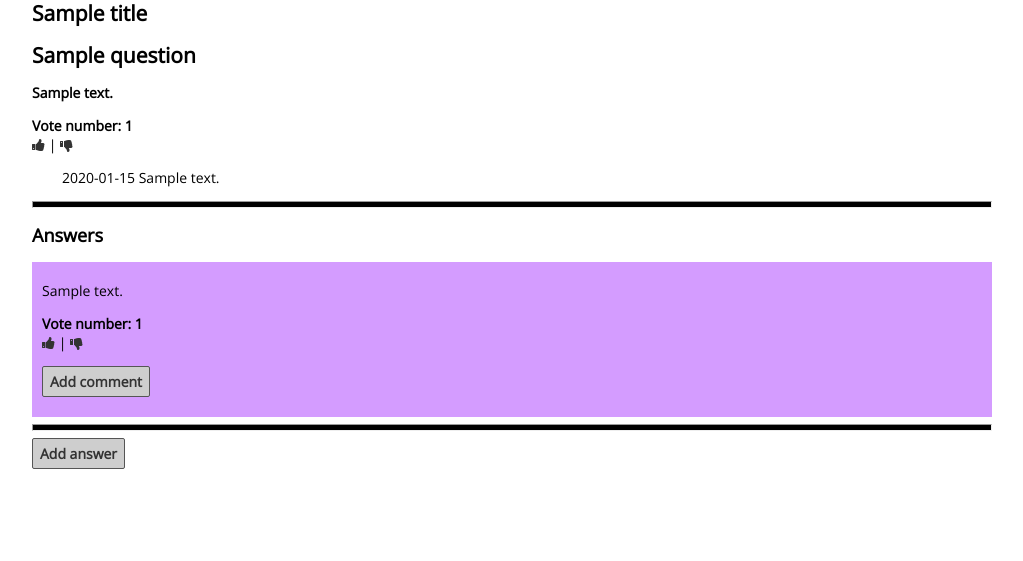
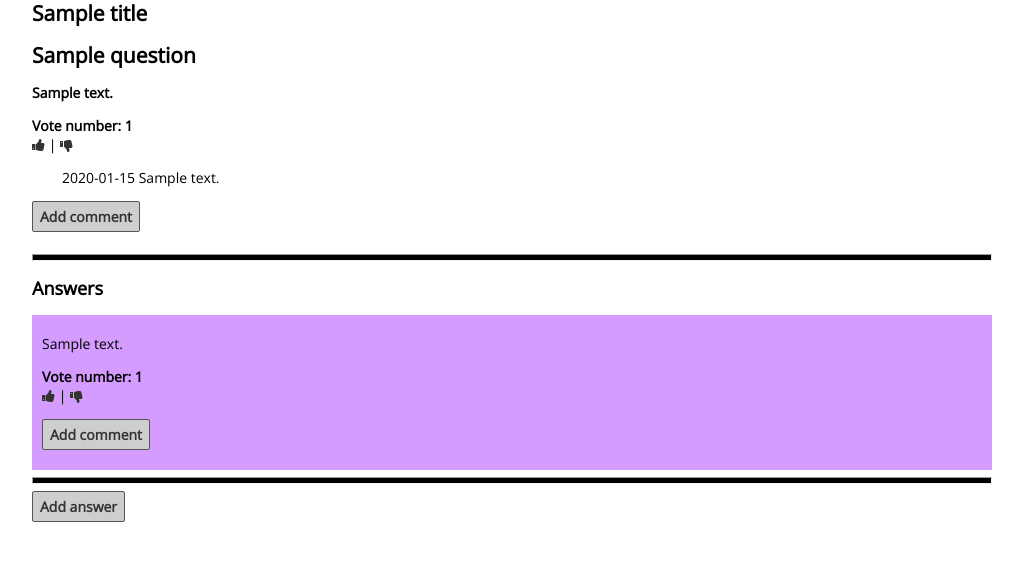
Before and after one commit to matCsikai/AskMate_part_2_BPHC, a Flask app: template templates/question_page.html in a window 1280 px wide. Shown: the part 142-703 px from the top of the page, without its empty margins (128-1151 px from the left). Run offline with Flask 2, Linux system fonts and the light colour scheme; the template is opened without the code that fills it: most values are stand-ins (such as "Sample title", 1, 10 or a date in 2020).

Commit message:
add question comment button to the question page

```diff
--- a/templates/question_page.html
+++ b/templates/question_page.html
@@ -5,10 +5,12 @@
         <p><b> {{ message }}</b></p>
         <p><b>Vote number: {{ vote_number }}</b><br>
         <a href="/question/{{ id }}?current_question_vote={{ vote_number }}&vote=add"><i class="fa fa-thumbs-up" aria-hidden="true"></i></a> | <a href="/question/{{ id }}?current_question_vote={{ vote_number }}&vote=remove"><i class="fa fa-thumbs-down" aria-hidden="true"></i></a> </p>
-    {% endfor %}
 
-    {% for submisson_time, message in question_comment_data %}
-    <p style="padding:0 0 0 30px"> {{ submisson_time }} {{ message }}</p>
+        {% for submisson_time, message in question_comment_data %}
+        <p style="padding:0 0 0 30px"> {{ submisson_time }} {{ message }}</p>
+        {% endfor %}
+
+        <a href="/question/{{ id }}/new-comment" class="button">Add comment</a>
     {% endfor %}
 
     <hr style="height: 5px; background: #000">
```
